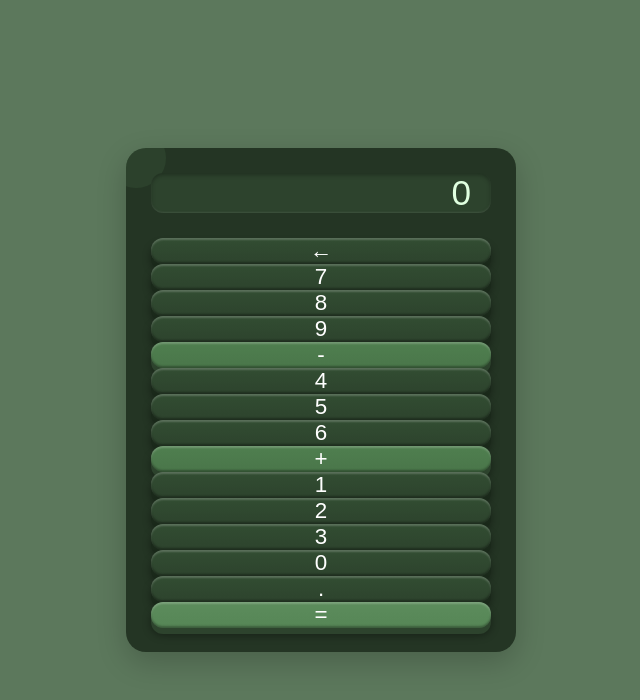
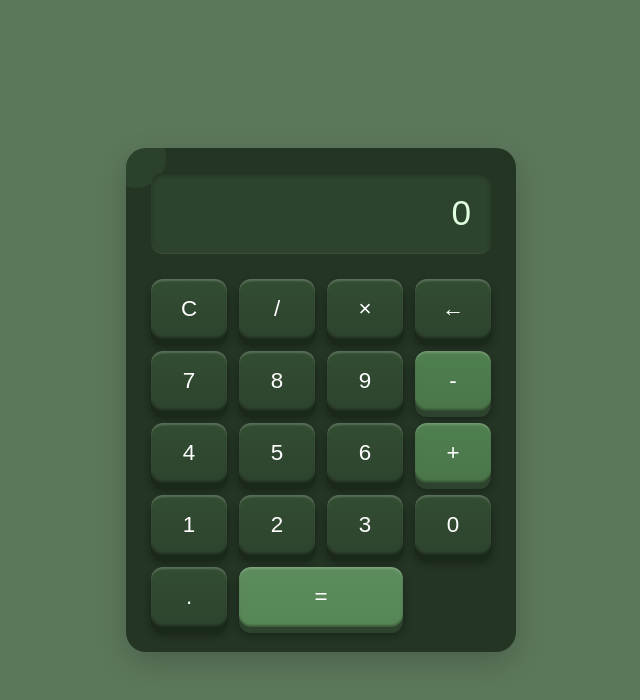
Before and after one commit to Thomazlb/Calculator, a plain HTML site: page index.html in a window 1280 px wide. Shown: the whole page, without its empty margins (319-959 px from the left). Drawn offline with Linux system fonts and the light colour scheme.

Commit message:
Update index.html

```diff
--- a/index.html
+++ b/index.html
@@ -226,12 +226,12 @@
     </style>
 </head>
 <body>
-    <!-- Ajouter les éléments audio en haut -->
-    <audio id="inclick" preload="auto" src="inclick.mp3"></audio>
-    <audio id="outclick" preload="auto" src="outclick.mp3"></audio>
-
     <div class="calculator">
         <div class="display" id="display">0</div>
+        <div class="buttons">
+            <button data-action="clear">C</button>
+            <button data-action="operator" data-value="/">/</button>
+            <button data-action="operator" data-value="*">×</button>
             <button data-action="delete">←</button>
 
             <button data-action="number" data-value="7">7</button>
```
